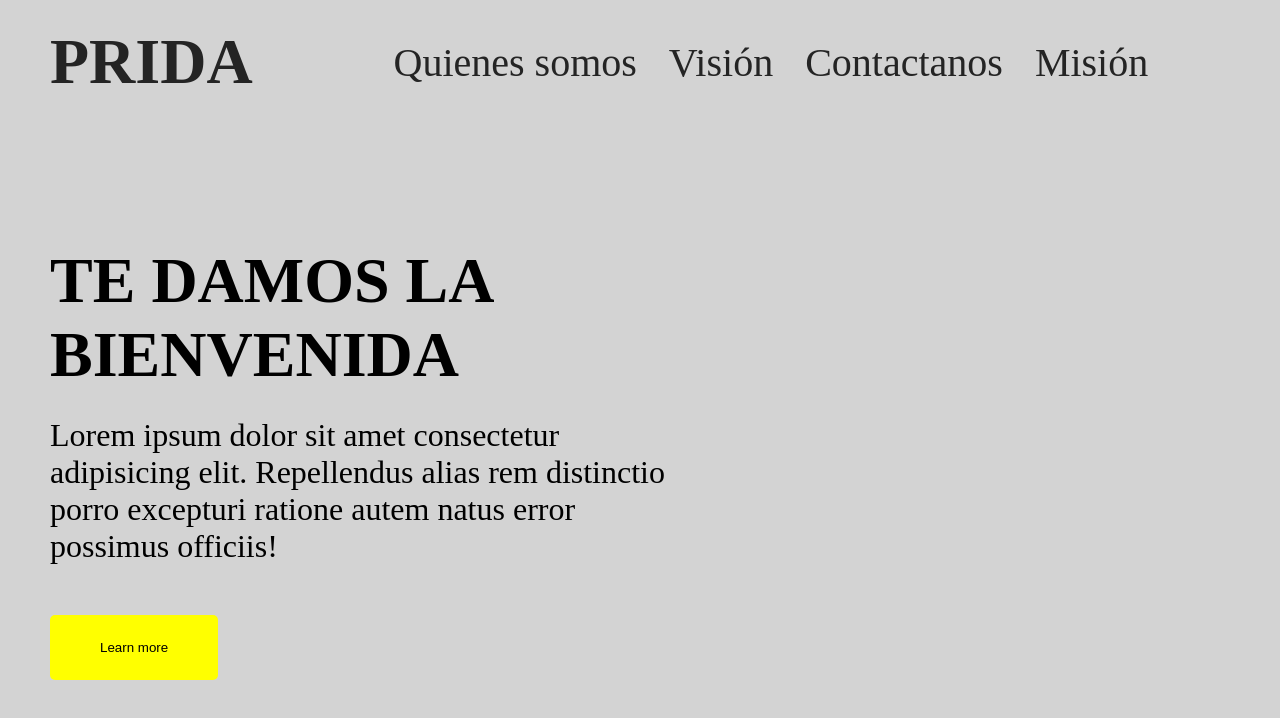
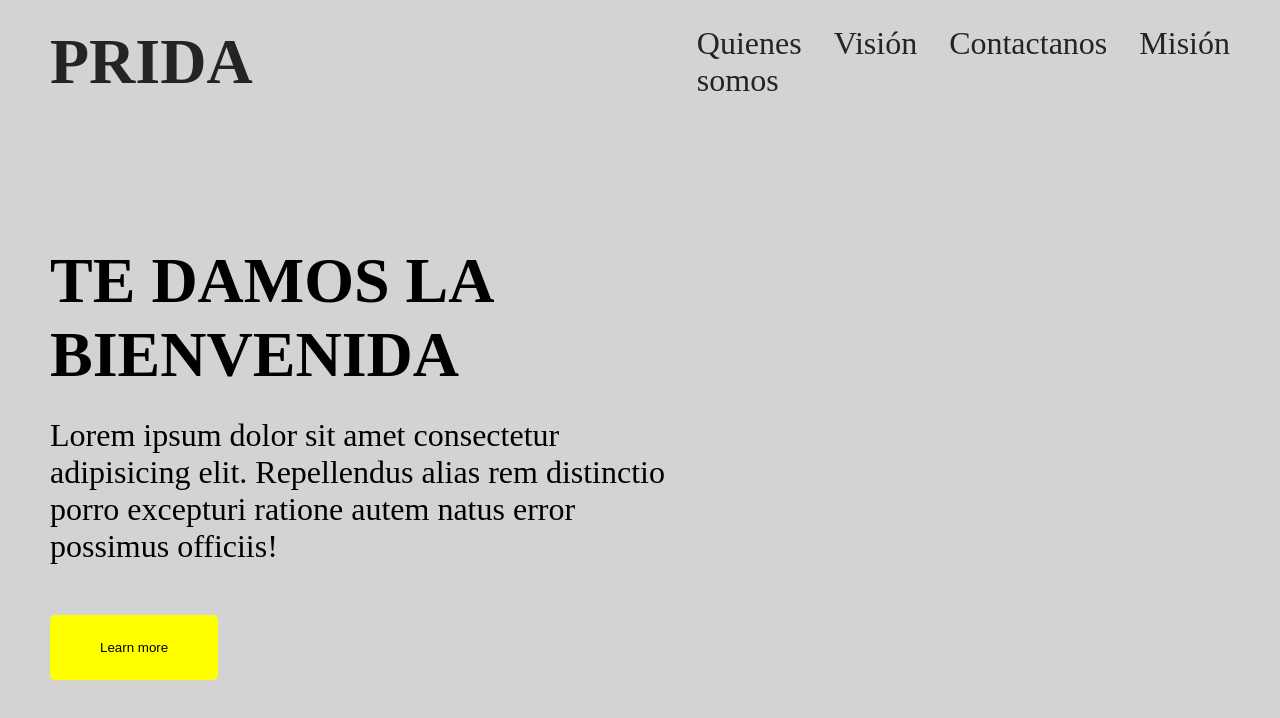
Before and after one commit to bigboypai/prida-agrocomercial-freelance, a React (Vite) app: page / in a window 1280 px wide. Shown: the top 718 px of the page. Built offline with nearby package versions, Linux system fonts and the light colour scheme.

Commit message:
navbar styling fixed in 10-13 lines on navbar.css and li fonr size changed. In navbar.jsxI switch positions from 16 to 10 positioning fake-div-for-grid

```diff
--- a/src/components/Navbar.jsx
+++ b/src/components/Navbar.jsx
@@ -7,13 +7,13 @@ const Navbar = ({ isOpen, openNavBar }) => {
     return (
         <div className="navbar-container">
             <div className="navbar-logo"> PRIDA </div>
+            <div className='fake-div-for-grid'></div>
             <div className="navbar-links">
                 <li><a href="#">Quienes somos</a></li>
                 <li><a href="#">Visión</a></li>
                 <li><a href="#">Contactanos</a></li>
                 <li><a href="#">Misión</a></li>
             </div>
-            <div className='fake-div-for-grid'></div>
             <img onClick={() => openNavBar()} className='navbar-menu' src={menu}/>
             <div className={`side-menu ${isOpen ? 'open' : ''}`}>
                 <div className="menu-items">
--- a/src/styles/navbar.css
+++ b/src/styles/navbar.css
@@ -7,9 +7,10 @@
     min-width: 100%;
     padding: 25px 0px;
 
-    display: flex;
+    display: grid;
+    grid-template-columns: repeat(3, 1fr);
+    grid-template-rows: 1fr;
     align-items: center;
-    justify-content: space-between;
 
     animation-name: fadeInDown;
     animation-duration: 1s;
@@ -23,9 +24,6 @@
     margin: 0px 50px;
 } */
 
-.fake-div-for-grid {
-    display: block;
-}
 
 .navbar-logo {
     font-size: 4rem;
@@ -39,7 +37,7 @@
     li {
         text-align: left;
         list-style-type: none;
-        font-size: 2.5rem;
+        font-size: 2rem;
     }
 
     a {
@@ -73,9 +71,9 @@
         height: 2rem;
         display: block;
     }
-    .fake-div-for-grid {
+    /* .fake-div-for-grid {
         display: block;
-    }
+    } */
 
     .side-menu {
         position: fixed;
```
